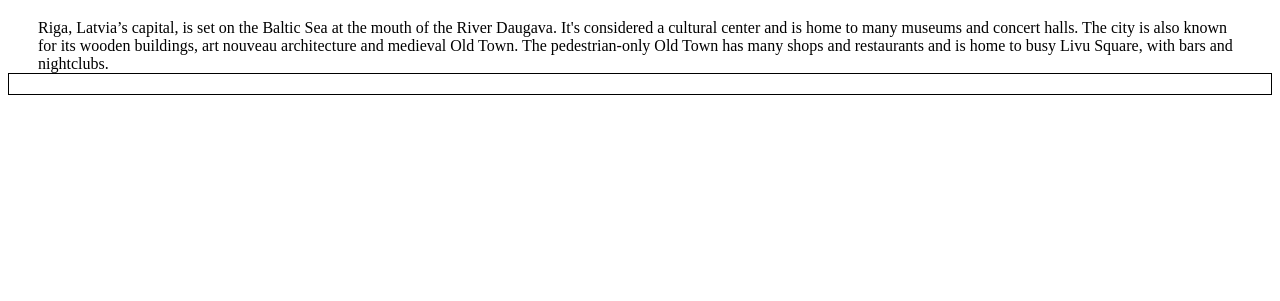
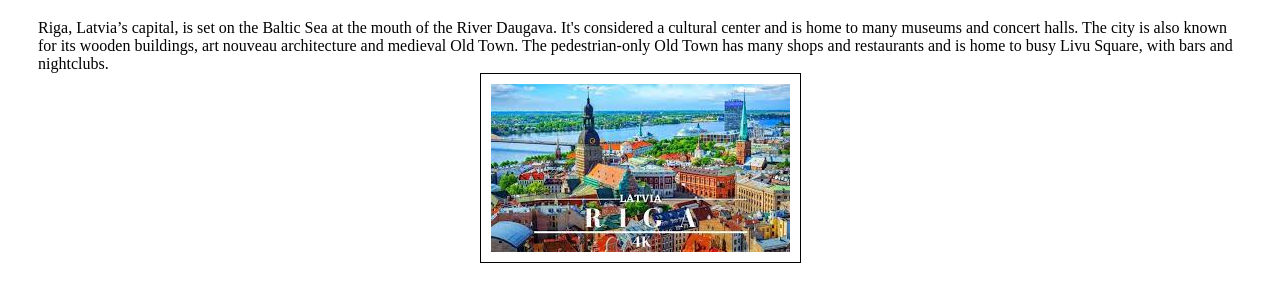
Before and after one commit to midhulamani/hotspot, a plain HTML site: page riga.html in a window 1280 px wide. Shown: the part 61-362 px from the top of the page. Drawn offline with Linux system fonts and the light colour scheme.

Commit message:
Update riga.html

```diff
--- a/riga.html
+++ b/riga.html
@@ -13,6 +13,6 @@
            It's considered a cultural center and is home to many museums and concert halls.
             The city is also known for its wooden buildings, art nouveau architecture and medieval Old Town.
              The pedestrian-only Old Town has many shops and restaurants and is home to busy Livu Square, with bars and nightclubs. </div>
-             <img  class="img" src="images/riga.jpg" alt="">
+             <img  class="img" src="riga.jpg" alt="">
 </body>
 </html>
```
